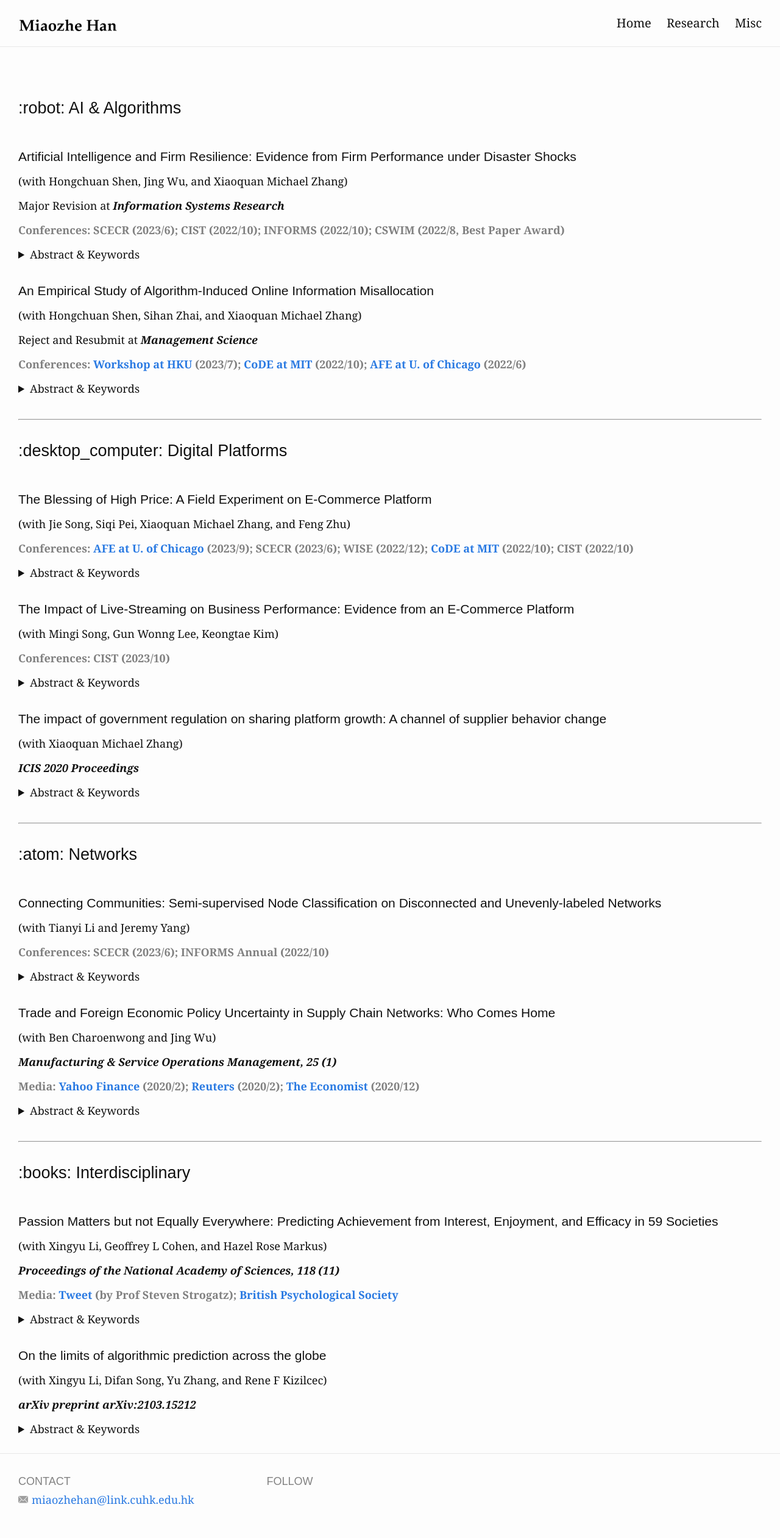
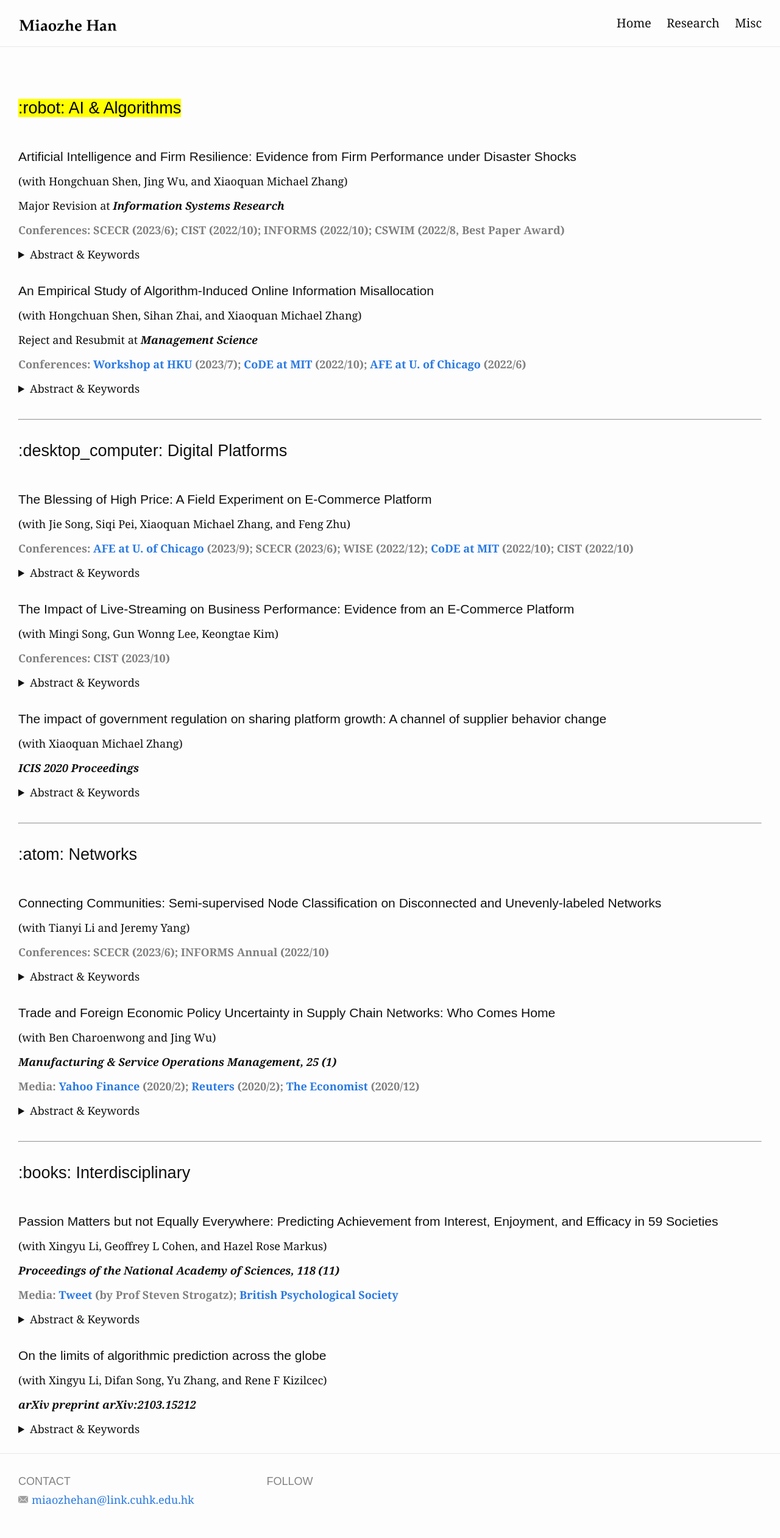
Before and after one commit to miaozhehan99/miaozhehan99.github.io, a Jekyll site: the page built from research.md, in a window 1280 px wide. Shown: the whole page at 61% size. Built offline with Jekyll 4.4.1, drawn with Linux system fonts in a browser that asks for light colours.

```diff
--- a/research.md
+++ b/research.md
@@ -7,7 +7,7 @@ slug: /research
 
 <br/>
 
-## :robot: AI & Algorithms
+## <mark> :robot: AI & Algorithms </mark>
 
 <br>
 
```
